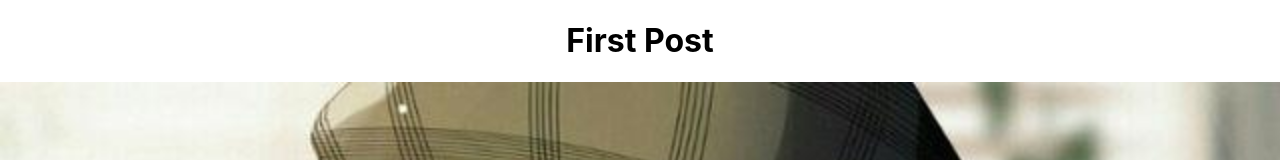
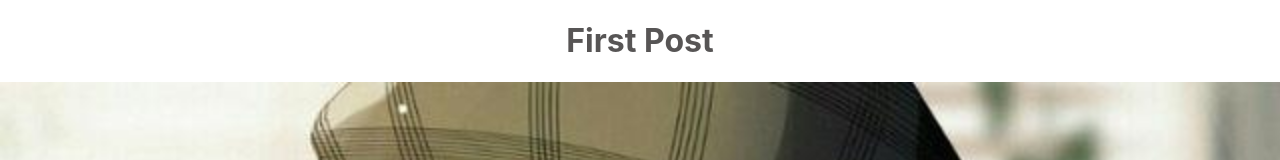
Before and after one commit to QUERY-GANI/learn-next, a Next.js app: page /posts/first-post in a window 1280 px wide. Shown: the top 160 px of the page. Built offline with nearby package versions, Linux system fonts and the light colour scheme.

Commit message:
add example using global style

```diff
--- a/pages/_app.js
+++ b/pages/_app.js
@@ -1,6 +1,8 @@
+// class test didapat dari sini
 import '../styles/globals.css'
 
 function MyApp({ Component, pageProps }) {
+  // bisa juga untuk membuat navbar di file ini
   return <Component {...pageProps} />
 }
 
--- a/pages/posts/first-post.js
+++ b/pages/posts/first-post.js
@@ -10,7 +10,7 @@ export default function FirstPost() {
         <title>First post</title>
       </Head>
       <div className={styles.center}>
-        <h1>First Post</h1>
+        <h1 className="test">First Post</h1>
         <Image src="/profile.jpg" alt="profile" width={200} height={200} layout="responsive"/>
         <h2>
           <Link href="/">
--- a/styles/globals.css
+++ b/styles/globals.css
@@ -4,6 +4,10 @@ body {
   margin: 0;
   font-family: -apple-system, BlinkMacSystemFont, Segoe UI, Roboto, Oxygen,
     Ubuntu, Cantarell, Fira Sans, Droid Sans, Helvetica Neue, sans-serif;
+}
+
+.test {
+  color: rgb(87, 85, 85);
 }
 
 a {
```
